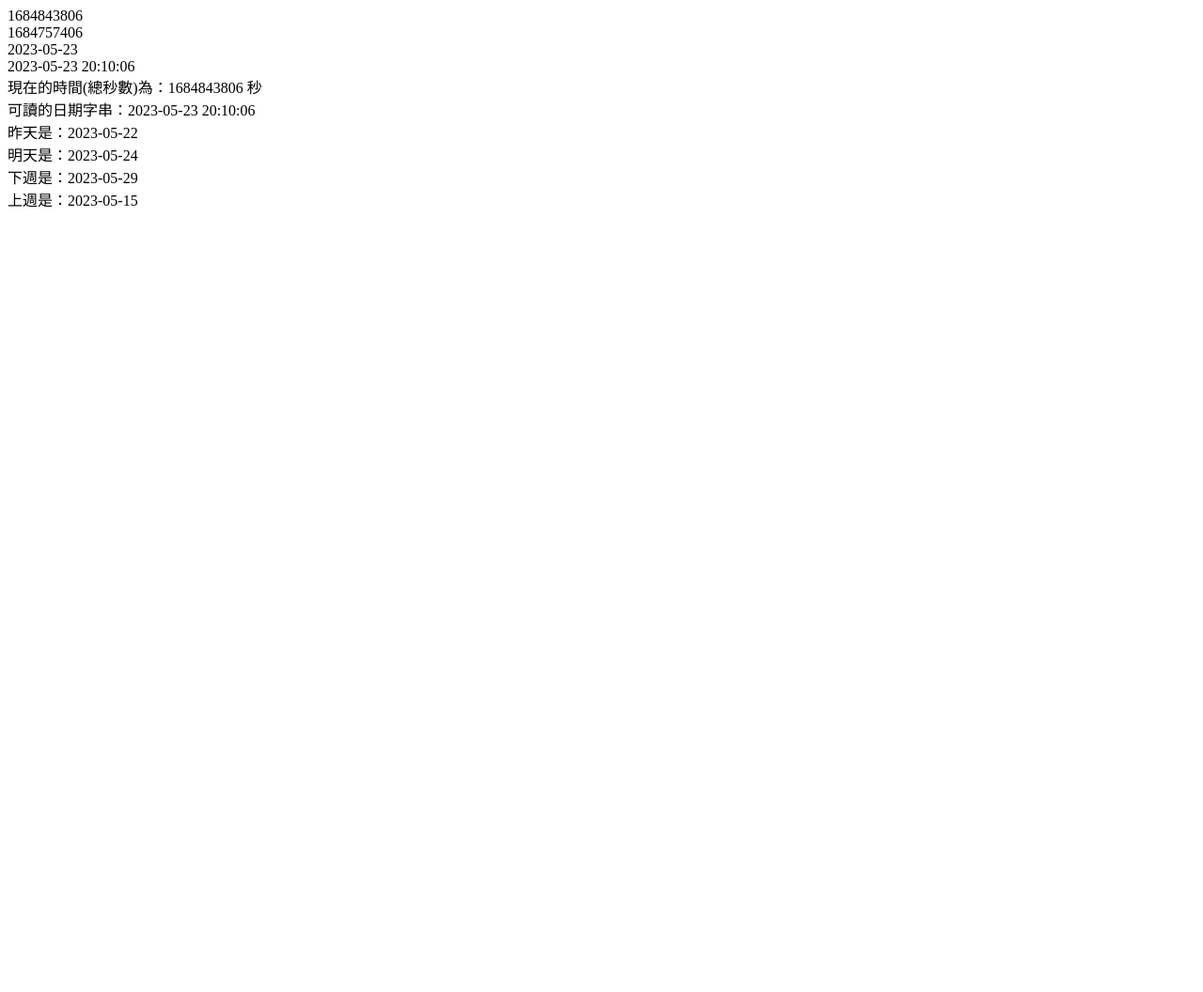
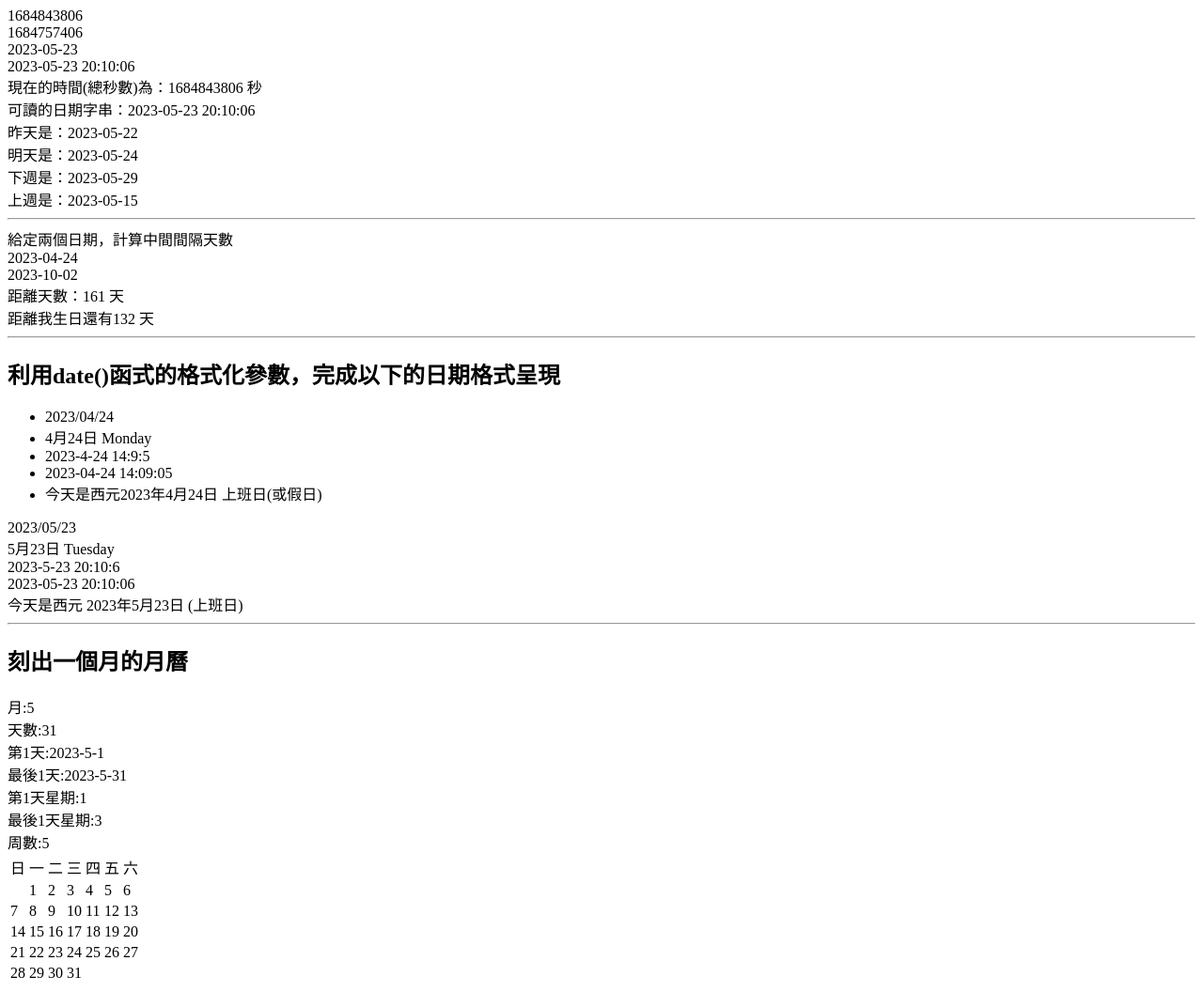
Before and after one commit to AlinaHsieh/php_practice, a PHP site: page /date.php in a window 1280 px wide. Shown: the whole page at 94% size. Before the commit the page ends 221 px from the top, so only its background shows below. Run offline with PHP 8.4, Linux system fonts and the light colour scheme.

Commit message:
增加月曆語碼

```diff
--- a/date.php
+++ b/date.php
@@ -23,3 +23,91 @@ echo "下週是：" . date("Y-m-d", $nextweek). "<br>";
 // $lastweek=strtotime("-1 weeks",$today) ;
 $lastweek=strtotime("last week");
 echo "上週是：". date("Y-m-d", $lastweek);
+///////////////////////////////////////////
+echo "<hr>";
+echo "給定兩個日期，計算中間間隔天數" . "<br>";
+date_default_timezone_set("Asia/Taipei");
+echo "2023-04-24". "<br>";
+echo "2023-10-02". "<br>";
+$start=strtotime("2023-04-24");
+$end=strtotime("2023-10-02");
+$gap=($end-$start)/(60*60*24);
+echo "距離天數：". $gap . " 天" . "<br>";
+$birthday=strtotime("2023-10-02");
+$now=strtotime(date("Y-m-d"));
+$days=($birthday-$now)/(60*60*24);
+echo "距離我生日還有" .$days . " 天" . "<br>";
+echo "<hr>";
+?>
+
+<h2>利用date()函式的格式化參數，完成以下的日期格式呈現</h2>
+<ul>
+    <li>2023/04/24</li>
+    <li>4月24日 Monday</li>
+    <li>2023-4-24 14:9:5</li>
+    <li>2023-04-24 14:09:05</li>
+    <li>今天是西元2023年4月24日 上班日(或假日)</li>
+</ul>
+<?php
+echo date("Y/m/d") . "<br>";
+echo date("n月j日 l"). "<br>";
+echo date("Y-n-j G:") . (int)date("i").":".(int)date("s")."<br>";
+echo date("Y-m-d H:i:s"). "<br>";
+echo "今天是西元 ". date("Y年n月j日");
+echo date("N")>=6?" (假日)":" (上班日)";
+////////////////////////////////////
+echo "<hr>";
+echo "<h2>刻出一個月的月曆</h2> ";
+
+$today=strtotime("now");    //取得當前的時間秒數
+$month=date("n",$today);    //取得當前的月份
+$days=date("t",$today);     //取得當前月份的總天數
+$firstDate=date("Y-n-1",$today);    //取得當前月份第一天
+$finalDate=date("Y-n-t",$today);    //取得當前月份最後一天
+$firstDateWeek=date("w",strtotime($firstDate)); //取得當前月份第一天的星期
+$finalDateWeek=date("w",strtotime($finalDate)); //取得當前月份最後一天的星期
+$weeks=ceil(($days+$firstDateWeek)/7);  //計算當前月份的天數會佔幾周
+$firstWeekSpace=$firstDateWeek-1;       //計算當前月份第一周的空白日(或前一個月份佔幾天)
+echo "月:".$month;
+echo "<br>";
+echo "天數:".$days;
+echo "<br>";
+echo "第1天:".$firstDate;
+echo "<br>";
+echo "最後1天:".$finalDate;
+echo "<br>";
+echo "第1天星期:".$firstDateWeek;
+echo "<br>";
+echo "最後1天星期:".$finalDateWeek;
+echo "<br>";
+echo "周數:".$weeks;
+echo "<br>";
+//先畫出固定的表頭內容
+echo "<table>";
+echo "<tr>";
+echo "<td>日</td>";
+echo "<td>一</td>";
+echo "<td>二</td>";
+echo "<td>三</td>";
+echo "<td>四</td>";
+echo "<td>五</td>";
+echo "<td>六</td>";
+echo "</tr>";
+//使用迴圈來畫出當前月的周數
+for($i=0;$i<$weeks;$i++){
+    echo "<tr>";
+
+    //使用迴圈來畫出當周的天數
+    for($j=0;$j<7;$j++){
+        echo "<td>";
+        //判斷當周是否為第一周或最後一周
+        if(($i==0 && $j<$firstDateWeek) || (($i==$weeks-1) && $j>$finalDateWeek)){
+            echo '&nbsp';
+        }else{
+            echo $j+7*$i-$firstWeekSpace;
+        }
+        echo "</td>";
+    }
+    echo "</tr>";
+}
+echo "</table>";
```
